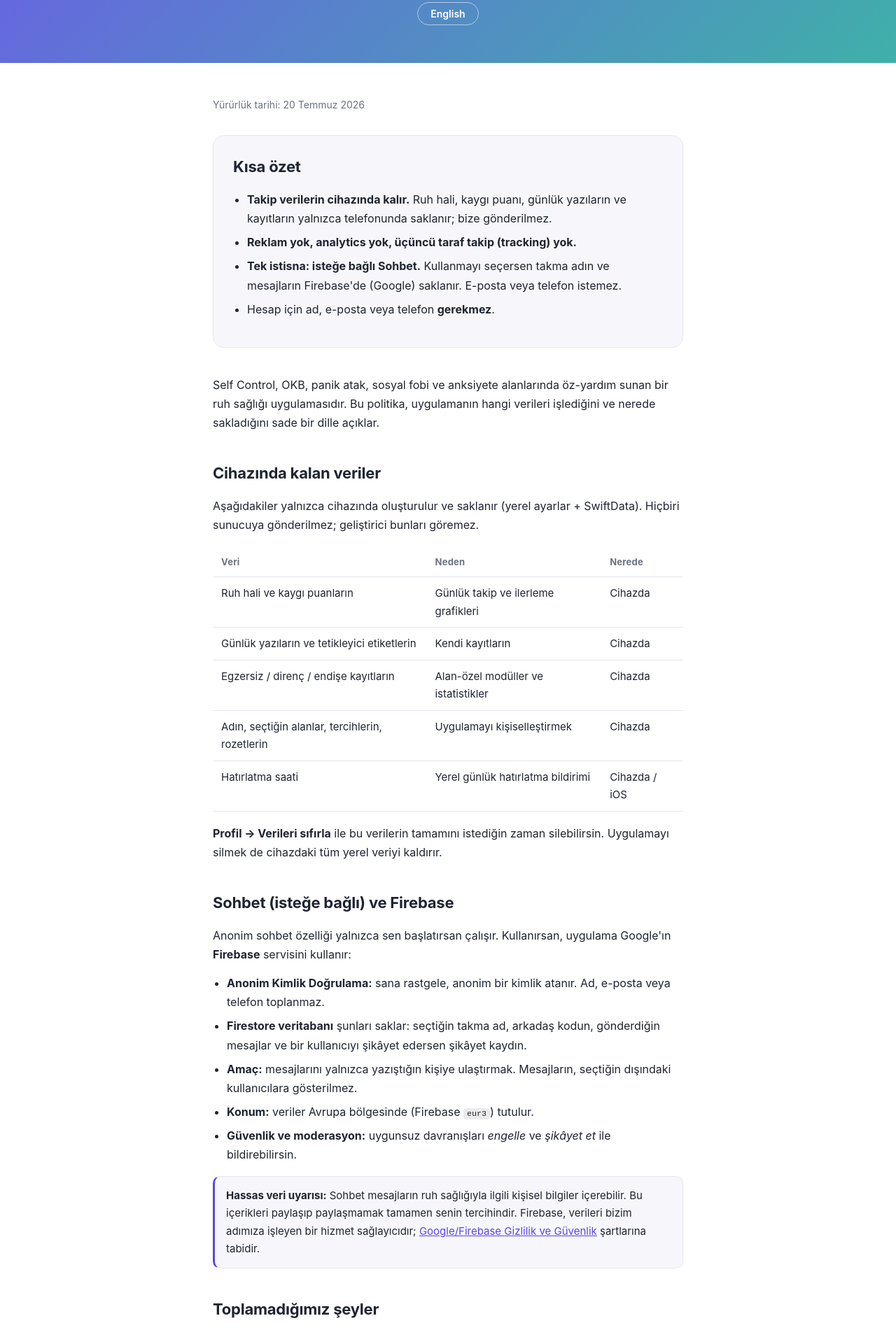
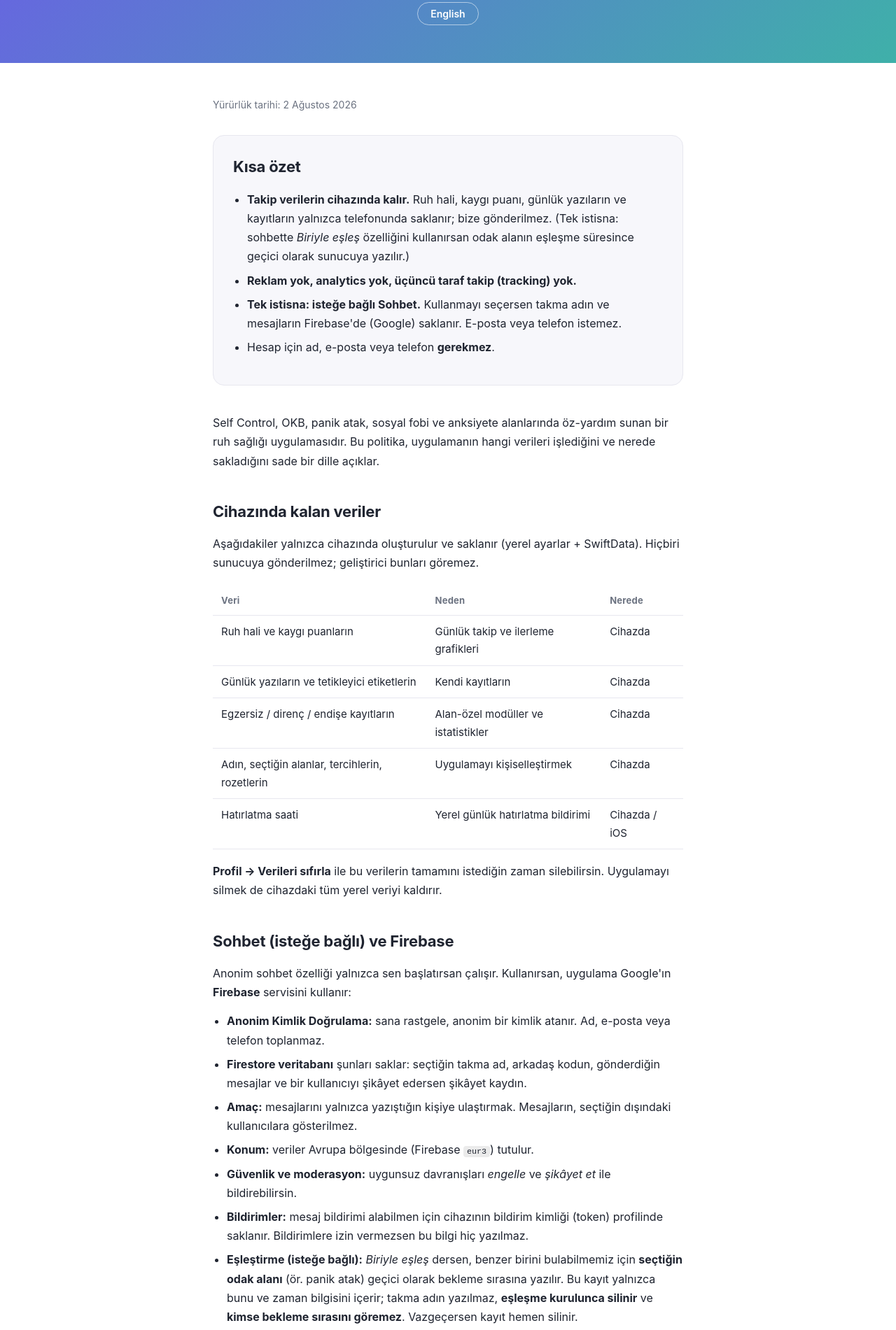
Before and after one commit to berkanaslandev/self-control-privacy, a plain HTML site: page index.html in a window 1280 px wide. Shown: the part 236-2137 px from the top of the page at 70% size. Drawn offline with Linux system fonts and the light colour scheme.

Commit message:
Cover notifications and matching in the policy
Both send something new to the server, so the "stays on your device"
promise needed qualifying: the notification token, and — only if you use
matching — your focus area while you wait. Notes that the queue entry
holds no nickname, is deleted on match, and is visible to nobody.

```diff
--- a/index.html
+++ b/index.html
@@ -73,12 +73,12 @@
 </header>
 
 <main>
-  <p class="effective">Yürürlük tarihi: 20 Temmuz 2026</p>
+  <p class="effective">Yürürlük tarihi: 2 Ağustos 2026</p>
 
   <div class="summary">
     <h2>Kısa özet</h2>
     <ul>
-      <li><strong>Takip verilerin cihazında kalır.</strong> Ruh hali, kaygı puanı, günlük yazıların ve kayıtların yalnızca telefonunda saklanır; bize gönderilmez.</li>
+      <li><strong>Takip verilerin cihazında kalır.</strong> Ruh hali, kaygı puanı, günlük yazıların ve kayıtların yalnızca telefonunda saklanır; bize gönderilmez. (Tek istisna: sohbette <em>Biriyle eşleş</em> özelliğini kullanırsan odak alanın eşleşme süresince geçici olarak sunucuya yazılır.)</li>
       <li><strong>Reklam yok, analytics yok, üçüncü taraf takip (tracking) yok.</strong></li>
       <li><strong>Tek istisna: isteğe bağlı Sohbet.</strong> Kullanmayı seçersen takma adın ve mesajların Firebase'de (Google) saklanır. E-posta veya telefon istemez.</li>
       <li>Hesap için ad, e-posta veya telefon <strong>gerekmez</strong>.</li>
@@ -112,6 +112,8 @@
     <li><strong>Amaç:</strong> mesajlarını yalnızca yazıştığın kişiye ulaştırmak. Mesajların, seçtiğin dışındaki kullanıcılara gösterilmez.</li>
     <li><strong>Konum:</strong> veriler Avrupa bölgesinde (Firebase <code>eur3</code>) tutulur.</li>
     <li><strong>Güvenlik ve moderasyon:</strong> uygunsuz davranışları <em>engelle</em> ve <em>şikâyet et</em> ile bildirebilirsin.</li>
+    <li><strong>Bildirimler:</strong> mesaj bildirimi alabilmen için cihazının bildirim kimliği (token) profilinde saklanır. Bildirimlere izin vermezsen bu bilgi hiç yazılmaz.</li>
+    <li><strong>Eşleştirme (isteğe bağlı):</strong> <em>Biriyle eşleş</em> dersen, benzer birini bulabilmemiz için <strong>seçtiğin odak alanı</strong> (ör. panik atak) geçici olarak bekleme sırasına yazılır. Bu kayıt yalnızca bunu ve zaman bilgisini içerir; takma adın yazılmaz, <strong>eşleşme kurulunca silinir</strong> ve <strong>kimse bekleme sırasını göremez</strong>. Vazgeçersen kayıt hemen silinir.</li>
   </ul>
   <div class="note"><strong>Hassas veri uyarısı:</strong> Sohbet mesajların ruh sağlığıyla
   ilgili kişisel bilgiler içerebilir. Bu içerikleri paylaşıp paylaşmamak tamamen senin
```
Also changed, not shown: en.html (+4 -2 lines).
